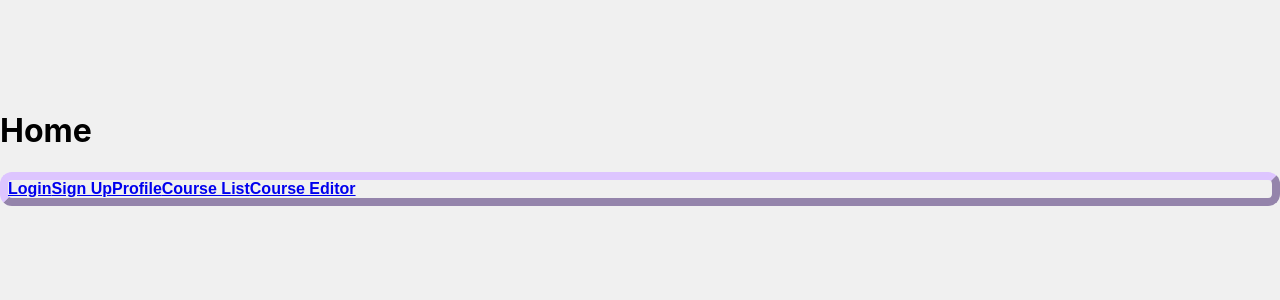
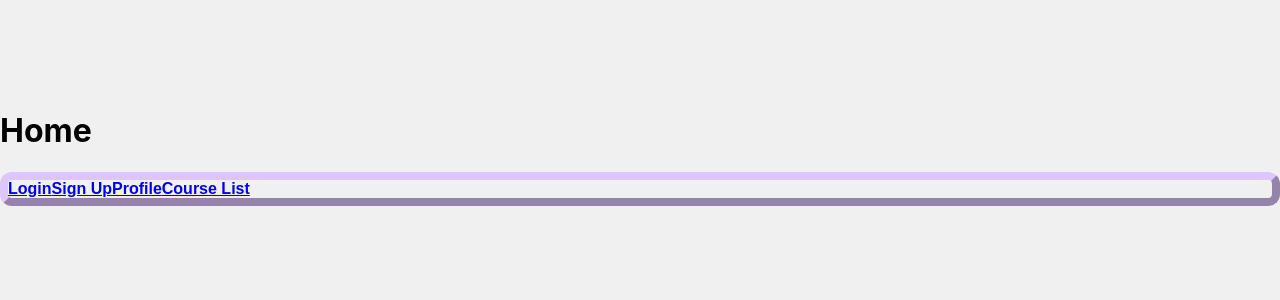
Before and after one commit to sophiacrennan/cs4550-2020summer1-sophiacrennan-client-react, a React (Create React App) app: page / in a window 1280 px wide. Shown: the top 300 px of the page. Built offline with nearby package versions, Linux system fonts and the light colour scheme.

Commit message:
Remove unused routes

```diff
--- a/src/components/HomeComponent.js
+++ b/src/components/HomeComponent.js
@@ -22,9 +22,6 @@ const HomeComponent = () =>
                 Course List
             </Link>
 
-            <Link className="list-group-item" to='/editor'>
-                Course Editor
-            </Link>
         </div>
     </div>
 
--- a/src/components/WhiteBoardComponent.js
+++ b/src/components/WhiteBoardComponent.js
@@ -29,17 +29,9 @@ class WhiteBoardComponent extends React.Component {
                            exact={true}
                            component={HomeComponent}/>
 
-                    <Route path='/courses'
-                           exact={true}
-                           component={CourseListContainer}/>
-
                     <Route path='/:layout/courses'
                            exact={true}
                            component={CourseListContainer}/>
-
-                    <Route path='/editor'
-                           exact={true}
-                           component={CourseEditorComponent}/>
 
                     <Route path={['/editor/:courseTitle/:courseId', '/editor/:courseId/modules/:moduleId',
                         '/editor/:courseId/:moduleId/lessons/:lessonId', `/editor/:courseId/:moduleId/:lessonId/topics/:topicId`]}
```
